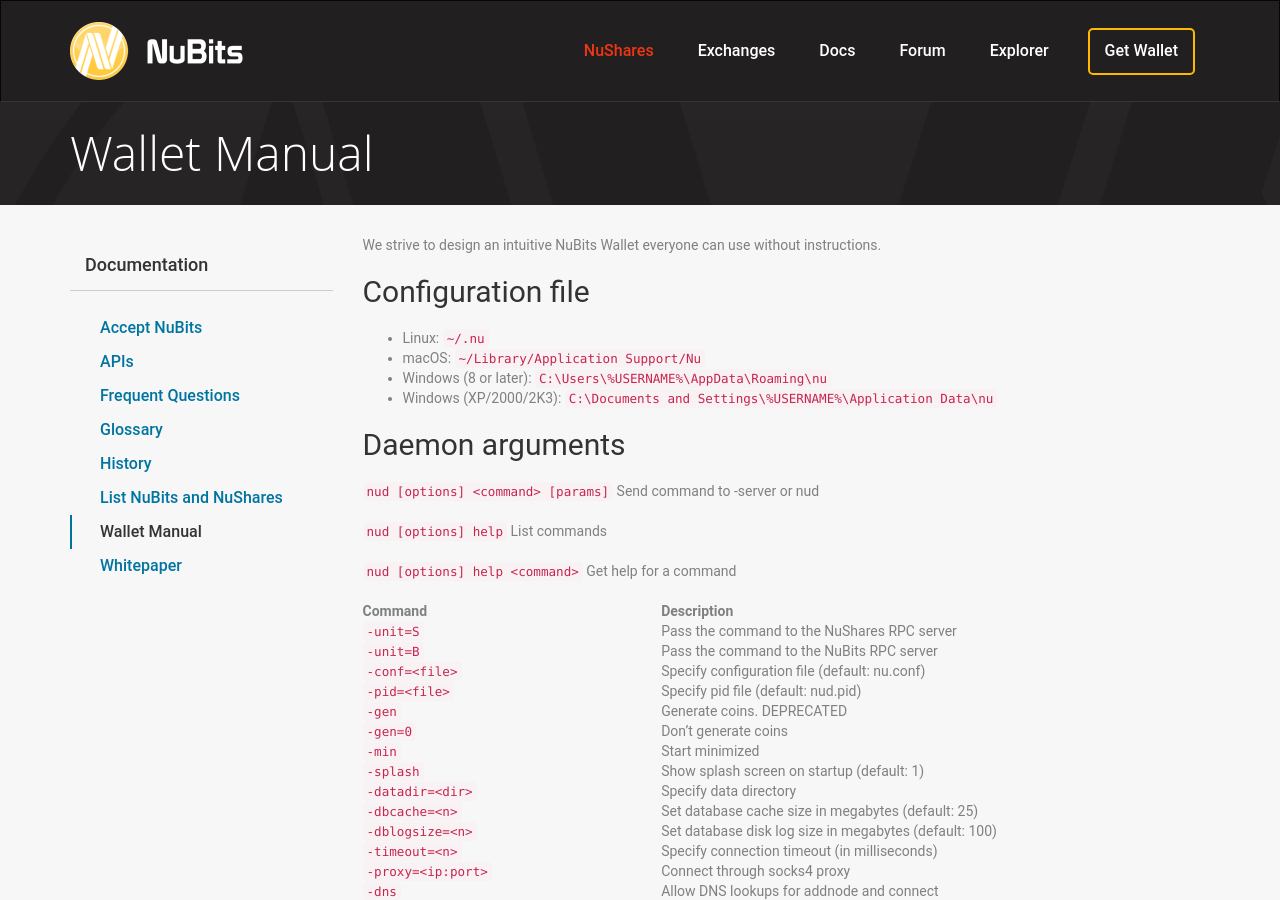
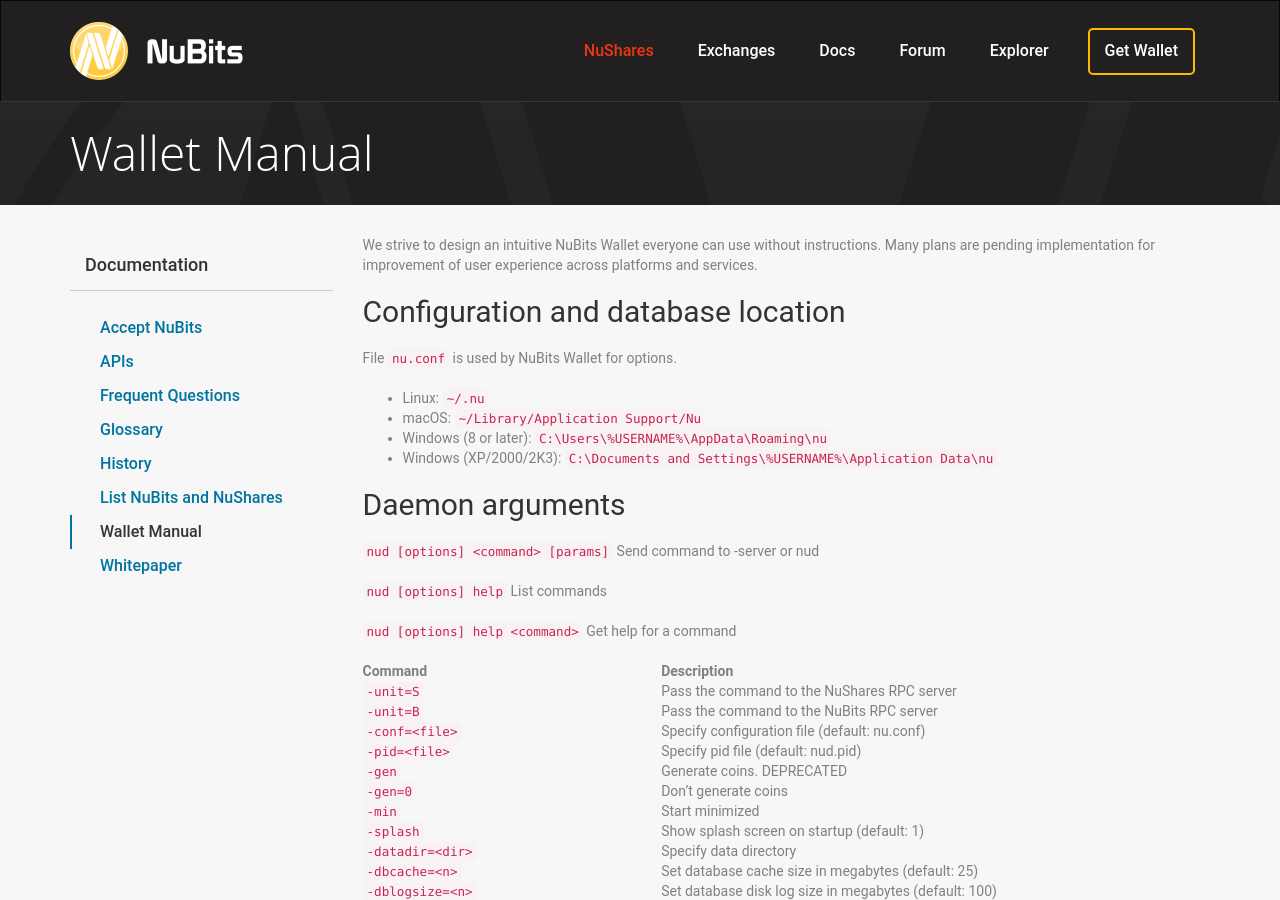
Before and after one commit to NuNetwork/nunetwork.github.io, a Jekyll site: the page built from _pages/wallet-manual.md, in a window 1280 px wide and 900 px high. Built offline with Jekyll 4.4.1, drawn with Linux system fonts in a browser that asks for light colours.

Commit message:
Update wallet-manual.md

```diff
--- a/_pages/wallet-manual.md
+++ b/_pages/wallet-manual.md
@@ -5,9 +5,11 @@
 show_sidebar: true
 permalink: /wallet-manual
 ---
-We strive to design an intuitive NuBits Wallet everyone can use without instructions.
+We strive to design an intuitive NuBits Wallet everyone can use without instructions. Many plans are pending implementation for improvement of user experience across platforms and services.
 
-## Configuration file
+## Configuration and database location
+
+File `nu.conf` is used by NuBits Wallet for options.
 
 - Linux: `~/.nu`
 - macOS: `~/Library/Application Support/Nu`
```
